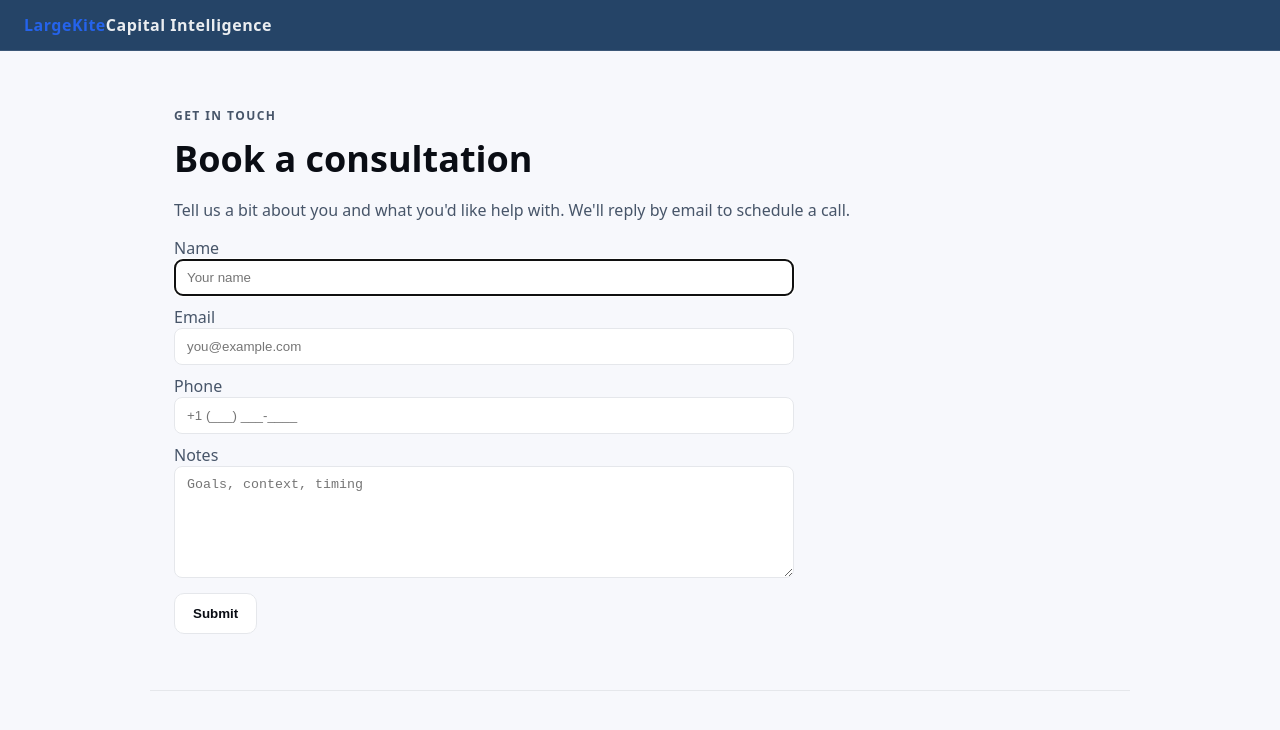
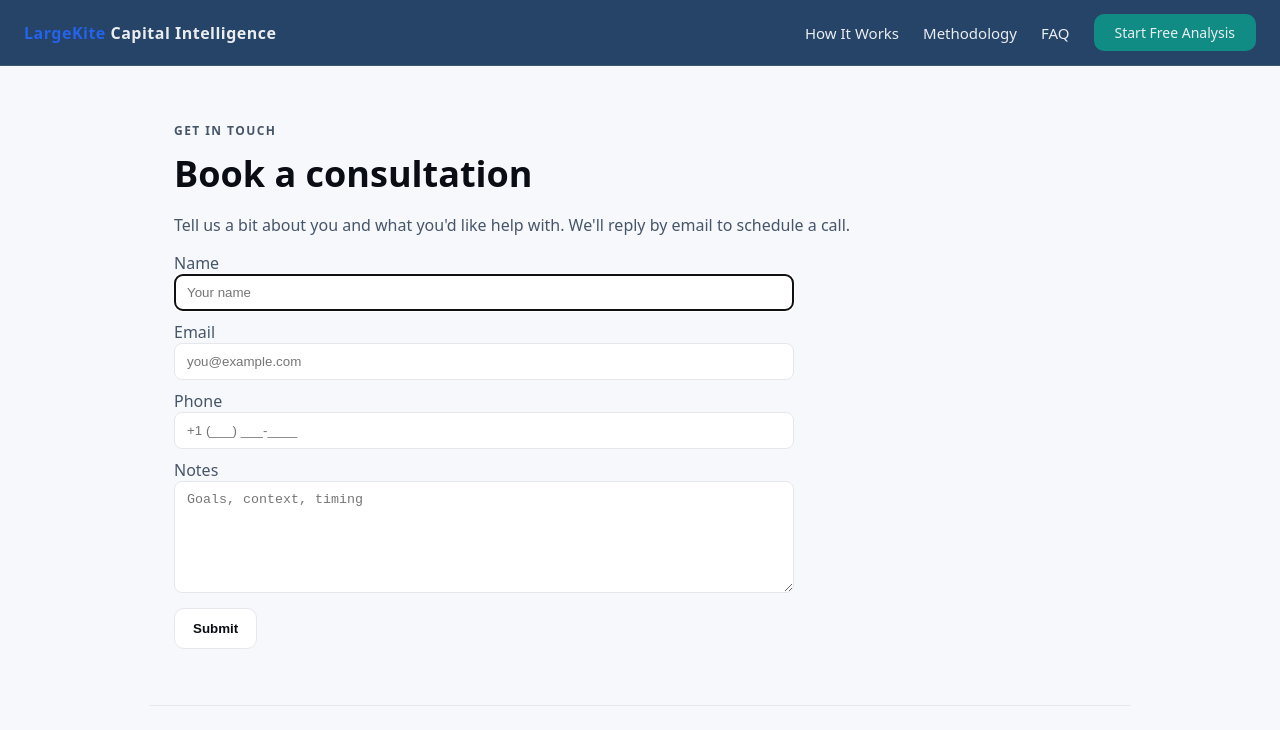
Before and after one commit to largekite/CI, a Next.js app: page /contact in a window 1280 px wide. Shown: the top 730 px of the page. Built offline with nearby package versions, Linux system fonts and the light colour scheme.

Commit message:
fix theme

```diff
--- a/app/contact/page.tsx
+++ b/app/contact/page.tsx
@@ -10,8 +10,15 @@ export default function ContactPage() {
     <>
       <header className="nav">
         <div className="brand">
-          <Link href="/">LargeKite<span>Capital Intelligence</span></Link>
+          <Link href="/">LargeKite<span> Capital Intelligence</span></Link>
         </div>
+        <nav className="links">
+          <Link href="/#how-it-works">How It Works</Link>
+          <Link href="/#methodology">Methodology</Link>
+          <Link href="/#faq">FAQ</Link>
+          <Link href="/tools/investment-property-finder" className="btn btn-primary" style={{ padding: '8px 20px', fontSize: '14px' }}>Start Free Analysis</Link>
+          <button className="hamburger" aria-label="Menu">☰</button>
+        </nav>
       </header>
 
       <main className="section">
```
